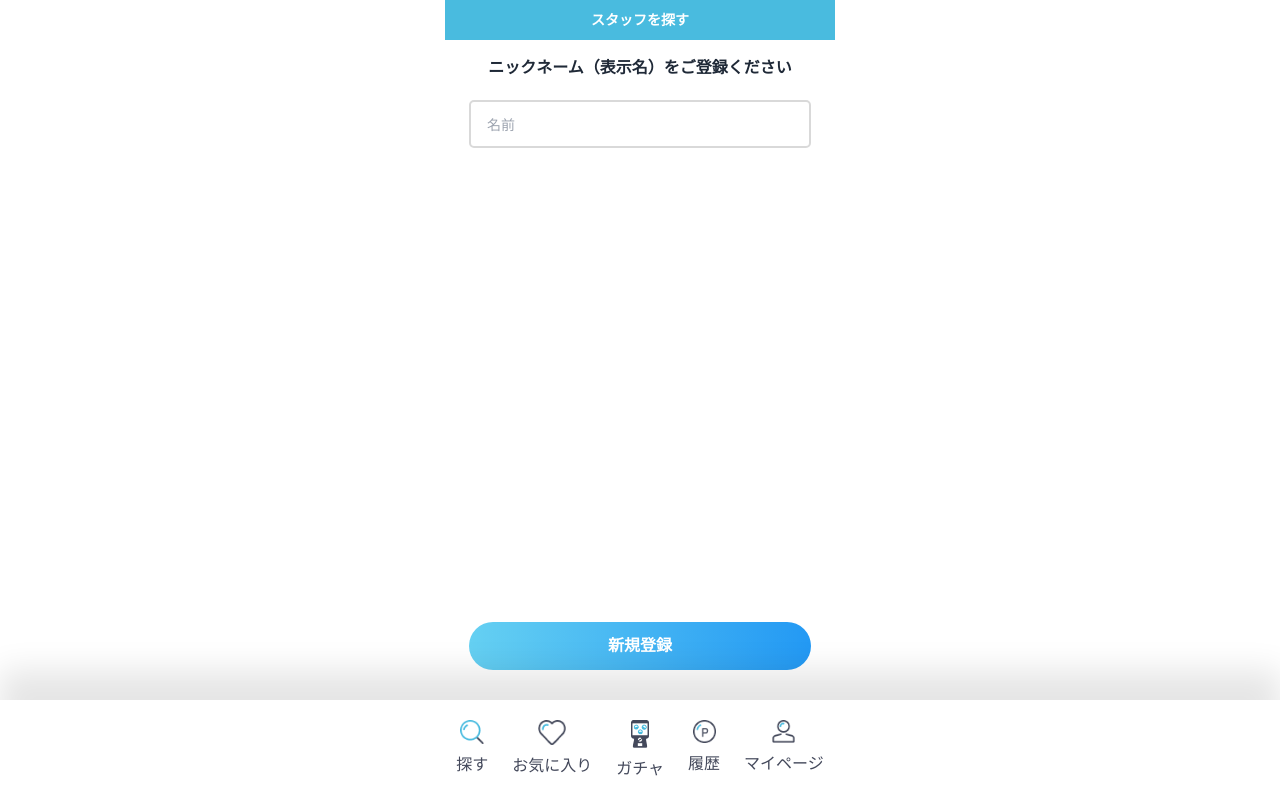
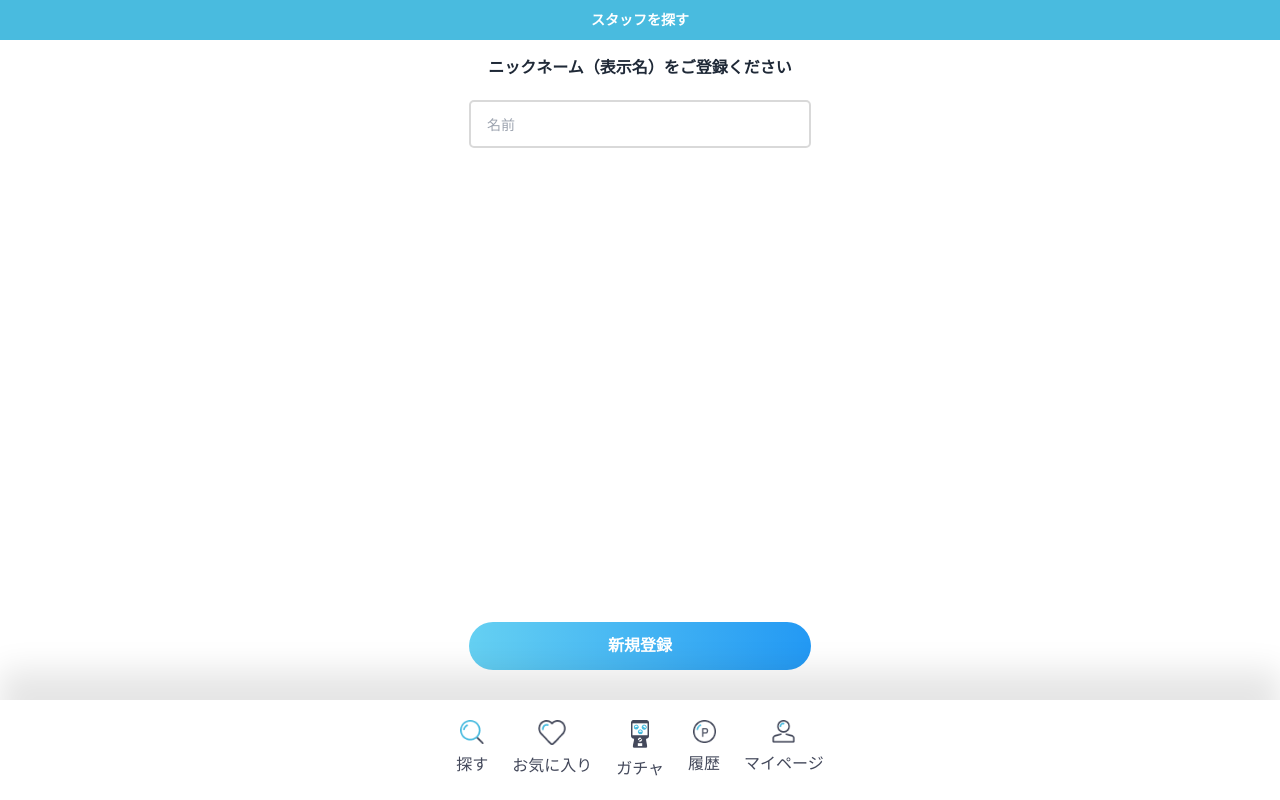
Before and after one commit to mdalamin-jbc/throwin, a React (Vite) app: page /nickName_reg in a window 1280 px wide. Built offline with nearby package versions, Linux system fonts and the light colour scheme; a web font is replaced by a local one.

Commit message:
nick name reg titile bar fixed

```diff
--- a/src/pages/NickNameReg/NickNameReg.jsx
+++ b/src/pages/NickNameReg/NickNameReg.jsx
@@ -62,12 +62,12 @@ const NickNameReg = () => {
   };
 
   return (
-    <div className="w-[390px] mx-auto">
+    <div className="">
       <TitleBar title={"スタッフを探す"} />
       <h4 className="mt-4 mb-4 font-semibold font-hiragino text-center">
         ニックネーム（表示名）をご登録ください
       </h4>
-
+      <div >
         <div className="flex flex-col justify-center">
           <form
             className="flex flex-col w-[342px] mx-auto"
@@ -88,7 +88,9 @@ const NickNameReg = () => {
                 </span>
               )}
               {error?.name && (
-              <span className="text-[#F43C3C] text-sm mt-2">{error.name}</span>
+                <span className="text-[#F43C3C] text-sm mt-2">
+                  {error.name}
+                </span>
               )}
             </div>
 
@@ -101,6 +103,7 @@ const NickNameReg = () => {
           </form>
         </div>
       </div>
+    </div>
   );
 };
 
```
Also changed, not shown: 1 other file (tests, documents, lock files or other folders). Lines whose indentation alone changed are shown as unchanged.
